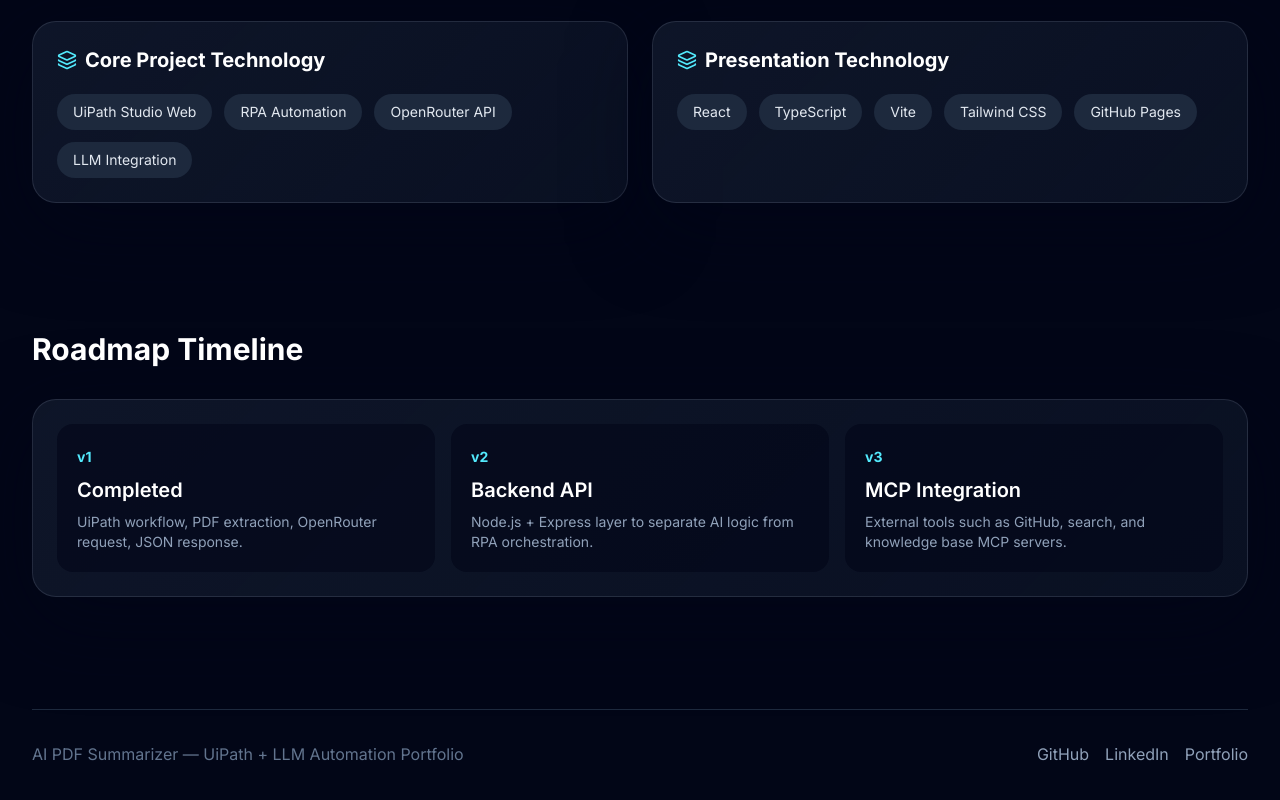
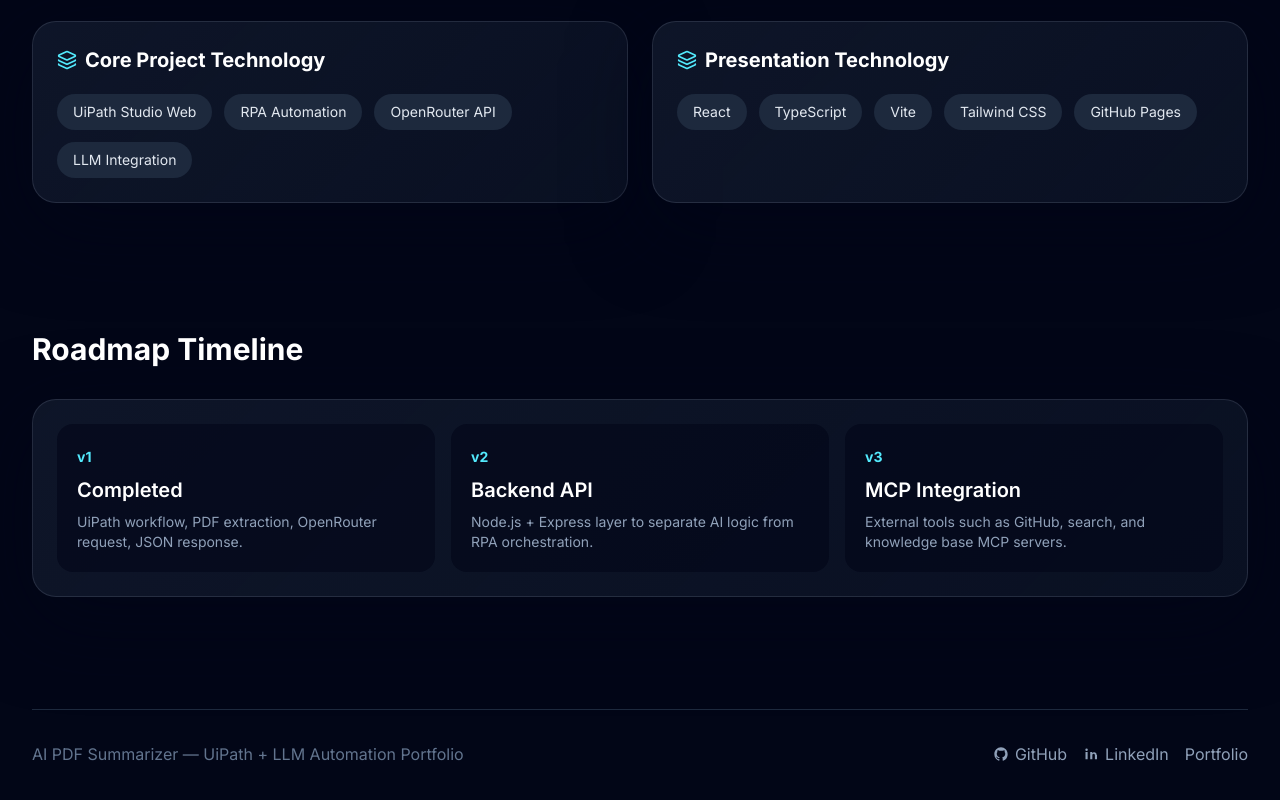
Before and after one commit to theduodecim/uipath-ai-resume-analyzer, a React (Vite) app in the folder landing/: page / in a window 1280 px wide. Shown: the part 1355-2155 px from the top of the page. Built offline with nearby package versions, Linux system fonts and the light colour scheme.

Commit message:
Fix footer brand icons

```diff
--- a/landing/src/components/Footer.tsx
+++ b/landing/src/components/Footer.tsx
@@ -1,11 +1,33 @@
+function GitHubIcon({ className }: { className?: string }) {
+  return (
+    <svg aria-hidden="true" className={className} fill="currentColor" viewBox="0 0 24 24">
+      <path d="M12 2C6.48 2 2 6.58 2 12.26c0 4.52 2.87 8.35 6.84 9.7.5.1.68-.22.68-.5v-1.88c-2.78.62-3.37-1.22-3.37-1.22-.45-1.18-1.11-1.5-1.11-1.5-.91-.64.07-.63.07-.63 1 .07 1.53 1.06 1.53 1.06.9 1.57 2.35 1.12 2.92.86.09-.66.35-1.12.64-1.38-2.22-.26-4.56-1.14-4.56-5.07 0-1.12.39-2.03 1.03-2.75-.1-.26-.45-1.3.1-2.71 0 0 .84-.28 2.75 1.05A9.3 9.3 0 0 1 12 6.95c.85 0 1.7.12 2.5.34 1.9-1.33 2.74-1.05 2.74-1.05.55 1.41.2 2.45.1 2.71.64.72 1.03 1.63 1.03 2.75 0 3.94-2.34 4.8-4.57 5.06.36.32.68.94.68 1.9v2.8c0 .28.18.6.69.5A10.16 10.16 0 0 0 22 12.26C22 6.58 17.52 2 12 2Z" />
+    </svg>
+  );
+}
+
+function LinkedInIcon({ className }: { className?: string }) {
+  return (
+    <svg aria-hidden="true" className={className} fill="currentColor" viewBox="0 0 24 24">
+      <path d="M6.94 8.98H3.75V20h3.19V8.98ZM7.22 5.57A1.85 1.85 0 1 0 3.5 5.56a1.85 1.85 0 0 0 3.72.01ZM20.5 13.68c0-2.96-1.58-4.34-3.7-4.34a3.18 3.18 0 0 0-2.87 1.58h-.04V8.98h-3.06V20h3.19v-5.45c0-1.44.27-2.83 2.05-2.83 1.76 0 1.78 1.64 1.78 2.92V20h3.19v-6.32h-.54Z" />
+    </svg>
+  );
+}
+
 export default function Footer() {
   return (
     <footer className="mx-auto max-w-7xl px-6 py-12 lg:px-8">
       <div className="flex flex-col justify-between gap-6 border-t border-slate-800 pt-8 md:flex-row md:items-center">
         <p className="text-slate-500">AI PDF Summarizer — UiPath + LLM Automation Portfolio</p>
         <div className="flex gap-4 text-slate-400">
-          <a className="transition hover:text-cyan-300" href="https://github.com/">GitHub</a>
-          <a className="transition hover:text-cyan-300" href="https://linkedin.com/">LinkedIn</a>
+          <a className="inline-flex items-center gap-1.5 transition hover:text-cyan-300" href="https://github.com/">
+            <GitHubIcon className="h-4 w-4" />
+            GitHub
+          </a>
+          <a className="inline-flex items-center gap-1.5 transition hover:text-cyan-300" href="https://linkedin.com/">
+            <LinkedInIcon className="h-4 w-4" />
+            LinkedIn
+          </a>
           <a className="transition hover:text-cyan-300" href="https://example.com/">Portfolio</a>
         </div>
       </div>
```
